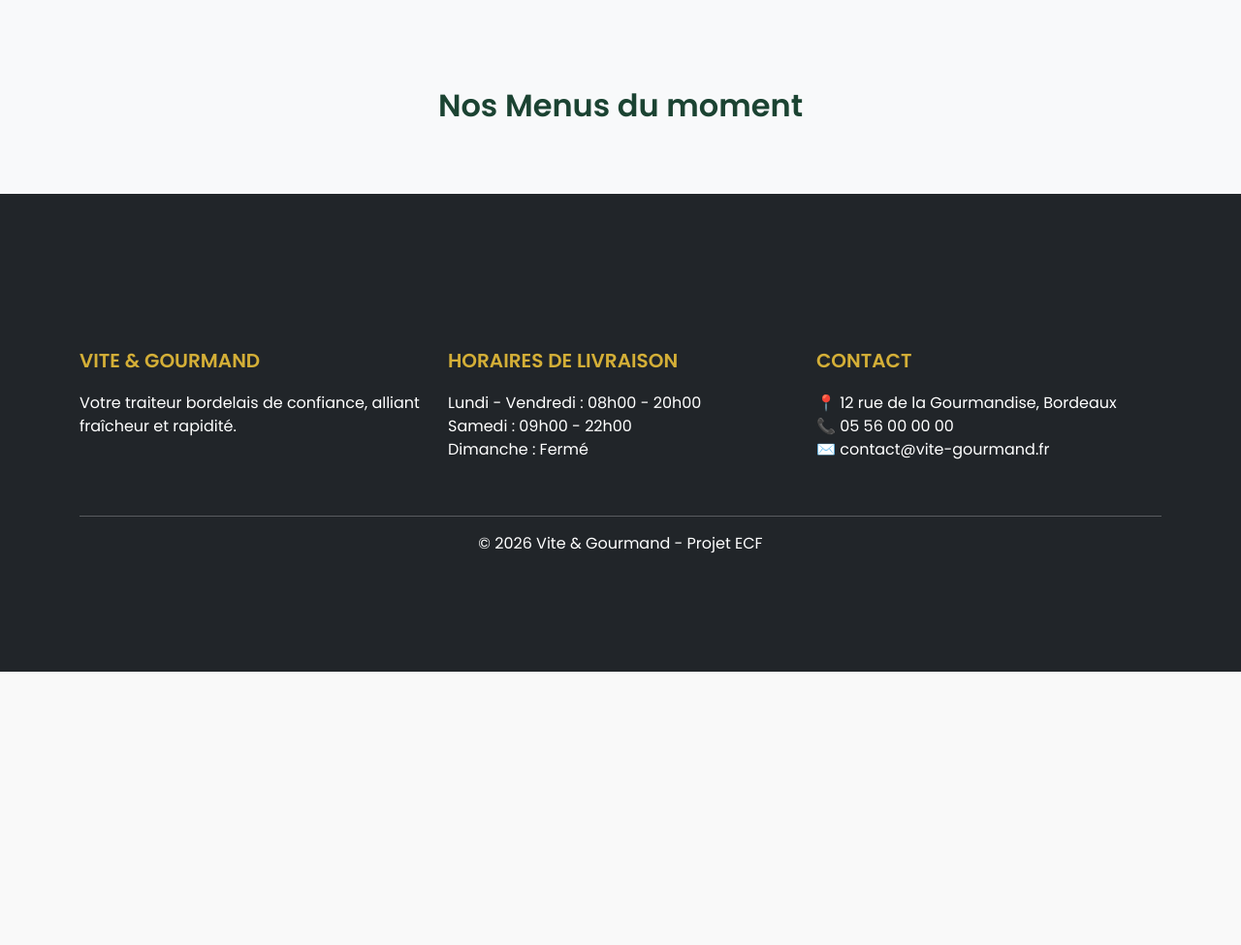
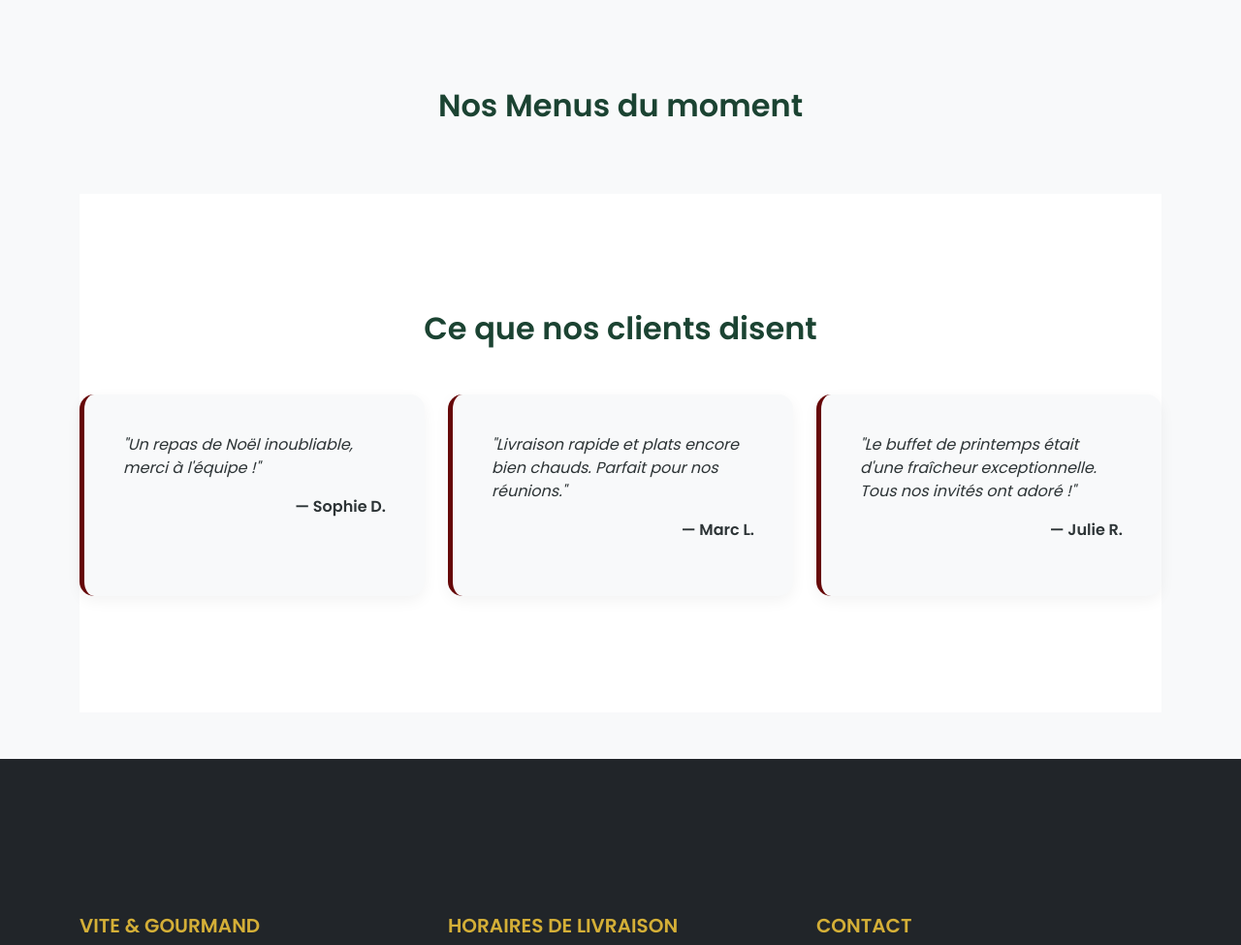
Before and after one commit to farizmohamed/vite-gourmand, a PHP site: page / in a window 1280 px wide. Shown: the part 506-1481 px from the top of the page at 97% size. Before the commit the page ends 1199 px from the top, so only its background shows below. Run offline with PHP 8.4, Linux system fonts and the light colour scheme; data that the repository does not hold is empty.

Commit message:
Implement testimonials section in index.php
Added testimonials section to the main page.

```diff
--- a/vite-gourmand/index.php
+++ b/vite-gourmand/index.php
@@ -37,6 +37,30 @@ $menus = $stmt->fetchAll(PDO::FETCH_ASSOC);
             </div>
         <?php endforeach; ?>
     </div>
+
+    <section id="temoignages" class="container my-5">
+        <h2 class="text-center mb-5" style="color: var(--vert-pro); font-weight: 700;">Ce que nos clients disent</h2>
+        <div class="row g-4">
+            <div class="col-md-4">
+                <div class="testimonial-card">
+                    <p class="fst-italic">"Un repas de Noël inoubliable, merci à l'équipe !"</p>
+                    <p class="fw-bold text-end mt-3">— Sophie D.</p>
+                </div>
+            </div>
+            <div class="col-md-4">
+                <div class="testimonial-card">
+                    <p class="fst-italic">"Livraison rapide et plats encore bien chauds. Parfait pour nos réunions."</p>
+                    <p class="fw-bold text-end mt-3">— Marc L.</p>
+                </div>
+            </div>
+            <div class="col-md-4">
+                <div class="testimonial-card">
+                    <p class="fst-italic">"Le buffet de printemps était d'une fraîcheur exceptionnelle. Tous nos invités ont adoré !"</p>
+                    <p class="fw-bold text-end mt-3">— Julie R.</p>
+                </div>
+            </div>
+        </div>
+    </section>
 </main>
 
 <?php require_once 'includes/footer.php'; ?>
```
